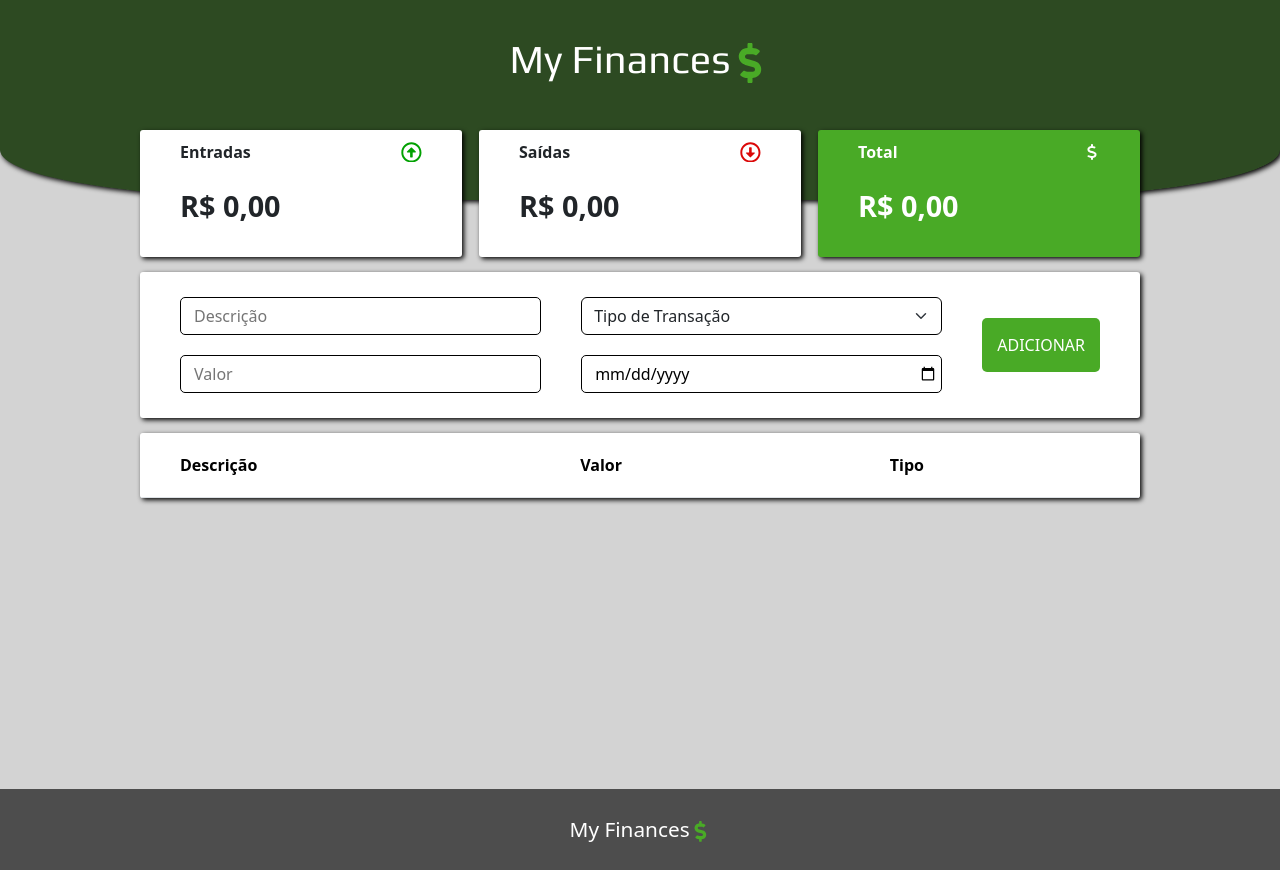
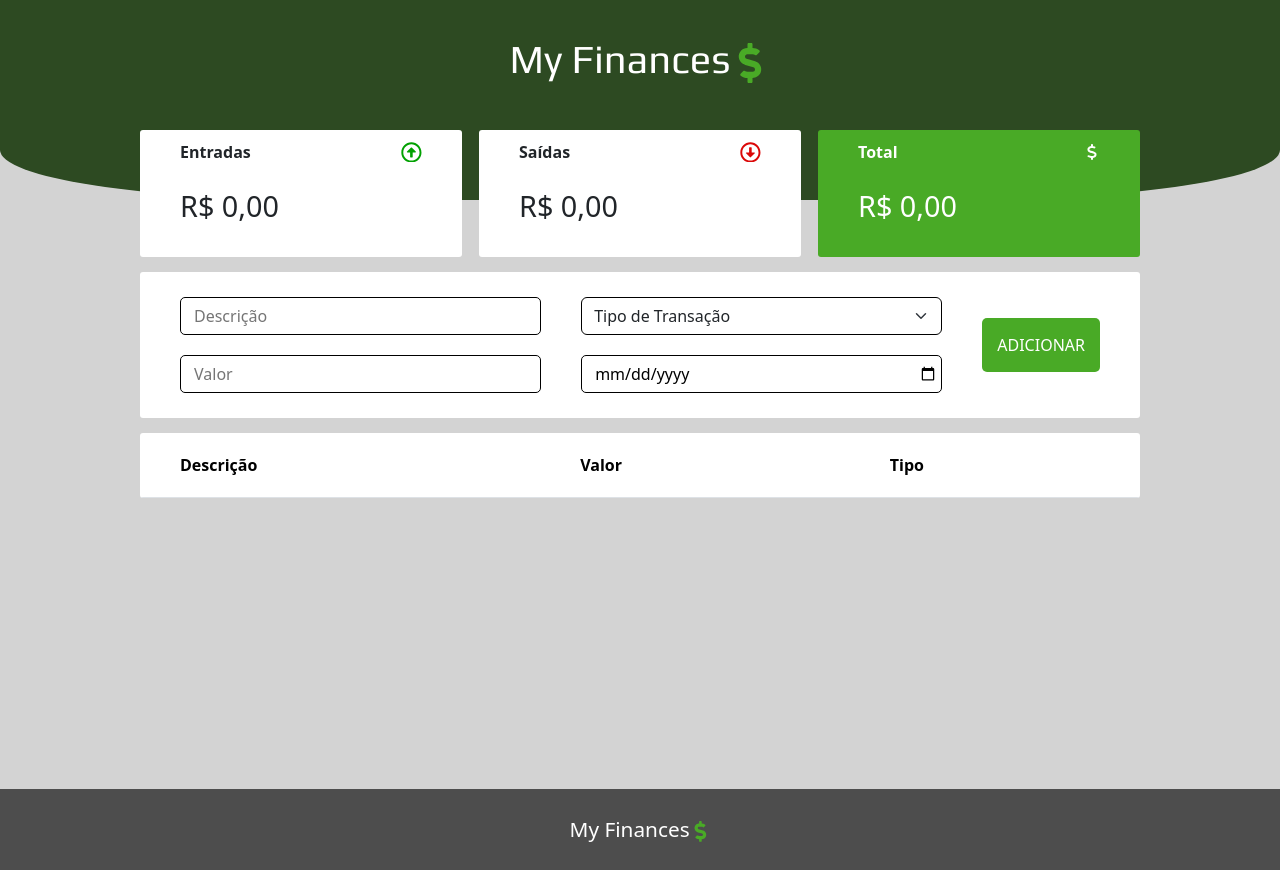
Before and after one commit to DavidSant021/controle-de-financas, a React (Vite) app: page / in a window 1280 px wide. Built offline with nearby package versions, Linux system fonts and the light colour scheme.

Commit message:
modificado alguns estilos

```diff
--- a/src/components/AddTransaction/style.module.css
+++ b/src/components/AddTransaction/style.module.css
@@ -8,7 +8,6 @@
     height: auto;
     width: 100%;
     border-radius: 3px;
-    box-shadow: 2px 2px 5px black;
 }
 
 .inputsContent {
--- a/src/components/Header/style.module.css
+++ b/src/components/Header/style.module.css
@@ -3,7 +3,6 @@
     width: 100%;
     height: 200px;
     text-align: center;
-    box-shadow: 2px 2px 5px black;
     border-radius: 0 0 25% 25%;
     position: absolute;
 
--- a/src/components/InfoCard/style.module.css
+++ b/src/components/InfoCard/style.module.css
@@ -6,7 +6,6 @@
     flex-direction: column;
     padding: 10px 40px;
     border-radius: 3px;
-    box-shadow: 2px 2px 5px black;
 }
 
 .infoContentGreen {
@@ -18,7 +17,6 @@
     flex-direction: column;
     padding: 10px 40px;
     border-radius: 3px;
-    box-shadow: 2px 2px 5px black;
 }
 
 .categoryContent {
@@ -39,7 +37,7 @@
 .valueContent {
     text-align: left;
     font-size: 1.8rem;
-    font-weight: bold;
+    font-weight: 400;
     margin: 0;
     padding: 20px 0;
 }
--- a/src/index.css
+++ b/src/index.css
@@ -26,7 +26,6 @@ body {
 
 .table-responsive {
     border-radius: 3px;
-    box-shadow: 2px 2px 5px black;
 }
 
 @media (max-width: 1000px) {
```
